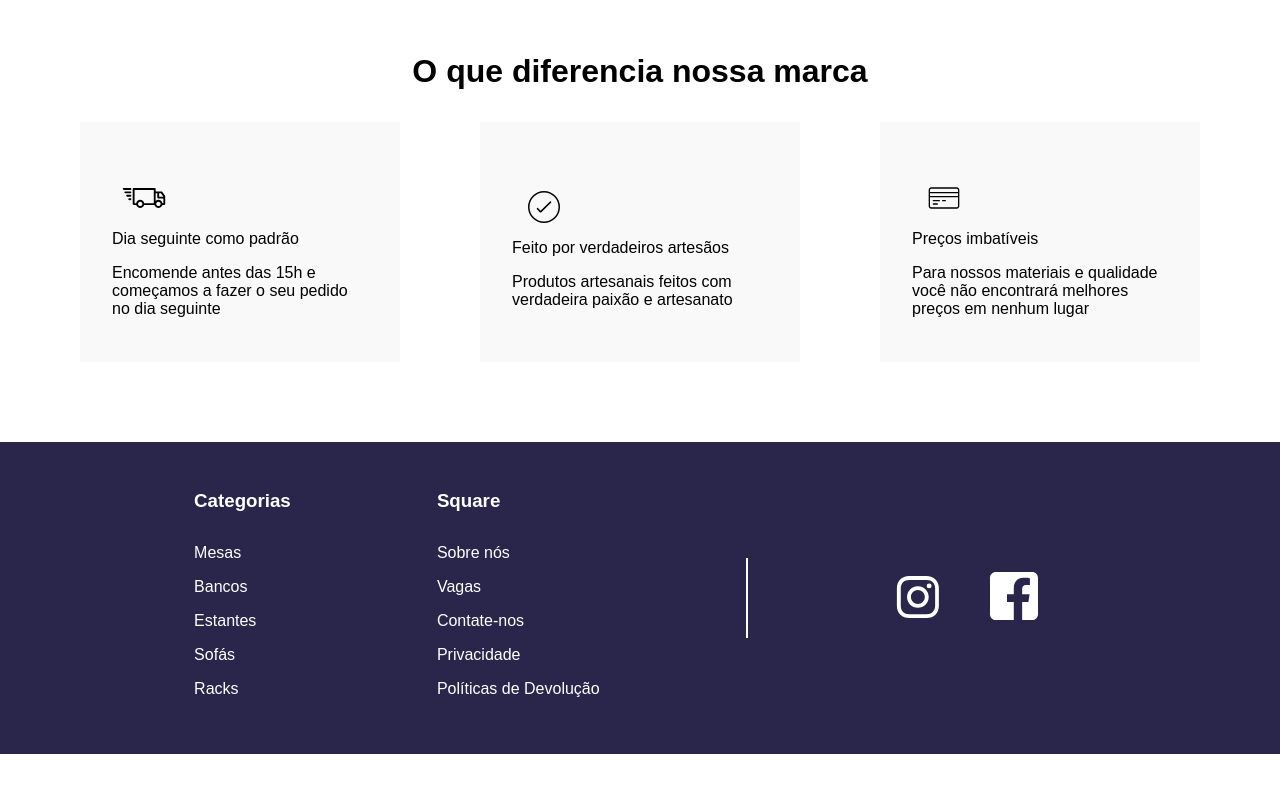
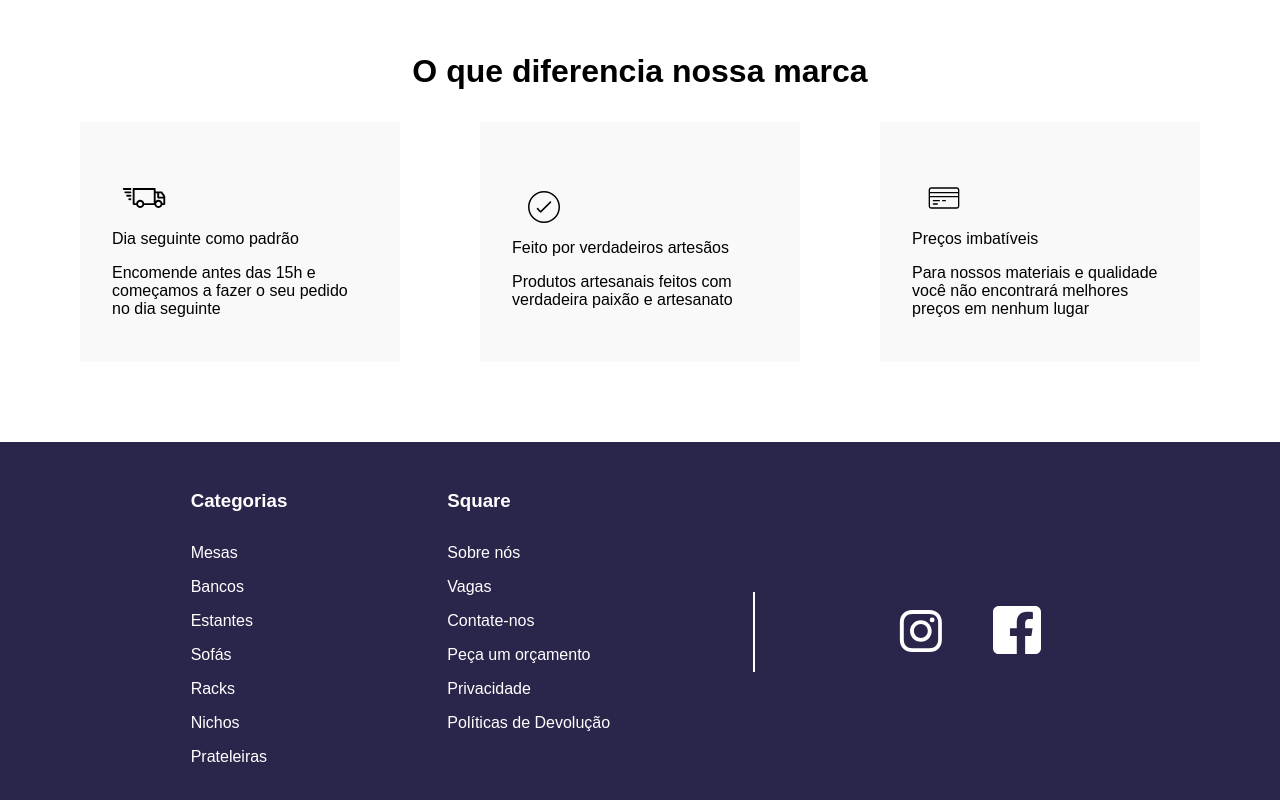
Before and after one commit to gabisanfilippo/Square, a React (Create React App) app in the folder square-react/: page / in a window 1280 px wide. Shown: the part 681-1481 px from the top of the page. Before the commit the page ends 1435 px from the top, so only its background shows below. Built offline with nearby package versions, Linux system fonts and the light colour scheme; a web font is replaced by a local one.

Commit message:
feat: adding content to lists

```diff
--- a/square-react/src/components/Footer/index.jsx
+++ b/square-react/src/components/Footer/index.jsx
@@ -3,7 +3,8 @@ import * as S from './style'
 function Footer(){
     return(
         <S.Container>
-            <div>
+            <div className='list'>
+                <div id='categorias'>
                     <h3>Categorias</h3>
                     <ul>
                         <li>Mesas</li>
@@ -11,6 +12,8 @@ function Footer(){
                         <li>Estantes</li>
                         <li>Sofás</li>
                         <li>Racks</li>
+                        <li>Nichos</li>
+                        <li>Prateleiras</li>
                     </ul>
                 </div>
                 <div>
@@ -19,9 +22,11 @@ function Footer(){
                         <li>Sobre nós</li>
                         <li>Vagas</li>
                         <li>Contate-nos</li>
+                        <li>Peça um orçamento</li>
                         <li>Privacidade</li>
                         <li>Políticas de Devolução</li>
                     </ul>
+                </div>
             </div>
             <div className="line">
             </div>
--- a/square-react/src/components/Footer/style.js
+++ b/square-react/src/components/Footer/style.js
@@ -23,4 +23,10 @@ export const Container = styled.footer`
         padding-top: 0.5rem;
         padding-bottom: 0.5rem;
     }
+    .list{
+        display: flex;
+    }
+    #categorias{
+        margin-right: 10rem;
+    }
 `
```
Lines whose indentation alone changed are shown as unchanged.
